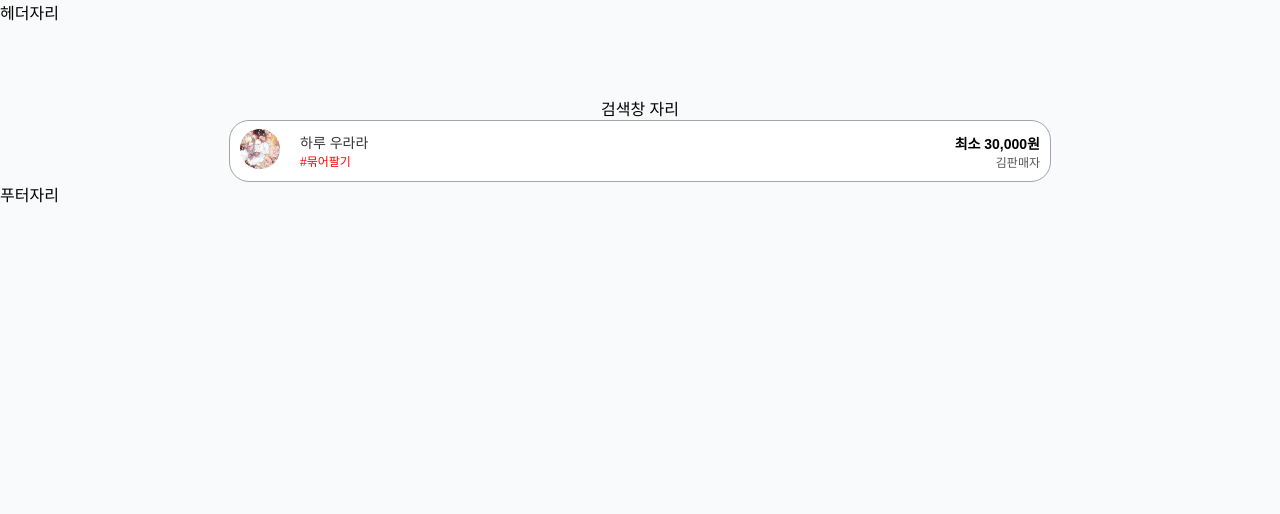
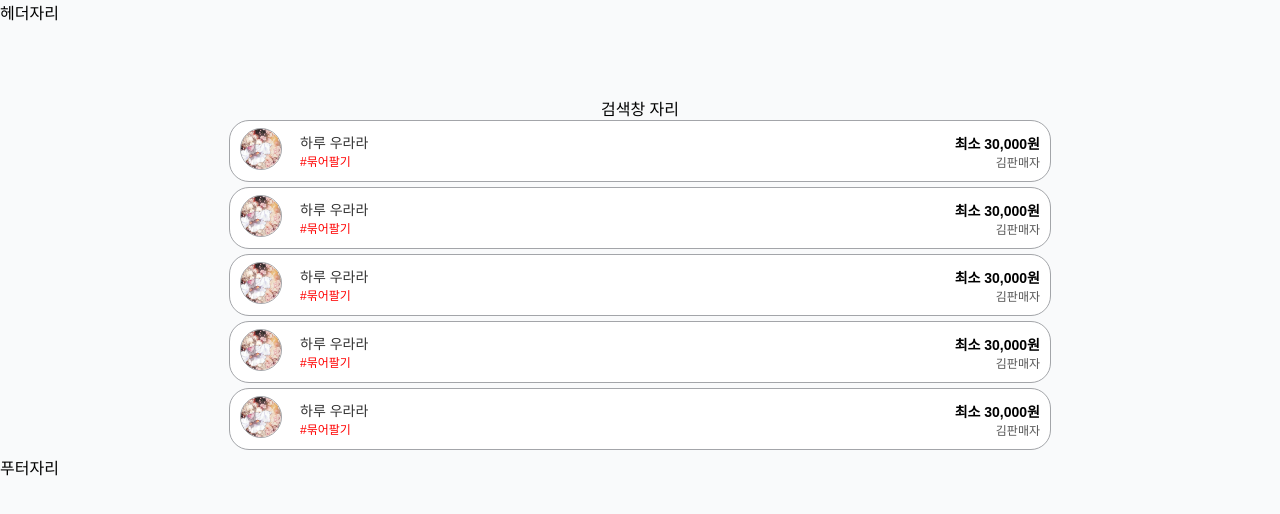
Before and after one commit to dlrdyd97/yuddack.gg_front, a React (Create React App) app: page /result in a window 1280 px wide. Shown: the top 514 px of the page. Built offline with nearby package versions, Linux system fonts and the light colour scheme.

Commit message:
feat : search component css

```diff
--- a/src/pages/result/Result.js
+++ b/src/pages/result/Result.js
@@ -10,7 +10,15 @@ function Result() {
           <div className="ex-search-bar">
             검색창 자리
           </div>
-        <ResultItem/>
+
+          <div className="result-list">
+            <ResultItem/>
+            <ResultItem/>
+            <ResultItem/>
+            <ResultItem/>
+            <ResultItem/>
+          </div>
+
           <div className="ex-footer">
             푸터자리
           </div>
--- a/src/styles/components/result/result-item.css
+++ b/src/styles/components/result/result-item.css
@@ -2,6 +2,7 @@
     display: flex;
     width: 1000px;
     justify-content: center;
+    margin-bottom: 5px;
 }
 
 .result-item-container {
@@ -16,6 +17,14 @@
     background: white;
   }
 
+  .result-list {
+    width: 100%;
+    height: inherit;
+    display: flex;
+    flex-direction: column;
+    align-items: center;
+  }
+
   .result-avatar {
     flex: 0 0 50px;
     margin-right: 10px;
@@ -25,6 +34,7 @@
     width: 40px;
     height: 40px;
     border-radius: 50%;
+    border: #A3A5A9 1px solid;
     object-fit: cover;
   }
 
--- a/src/styles/global/main.css
+++ b/src/styles/global/main.css
@@ -20,7 +20,3 @@ body {
   width: 100%;
   height: 6rem;
 }
-
-.ex-search-bar {
-
-}
```
Also changed, not shown: src/components/result/ResultFiltering.js (added).
